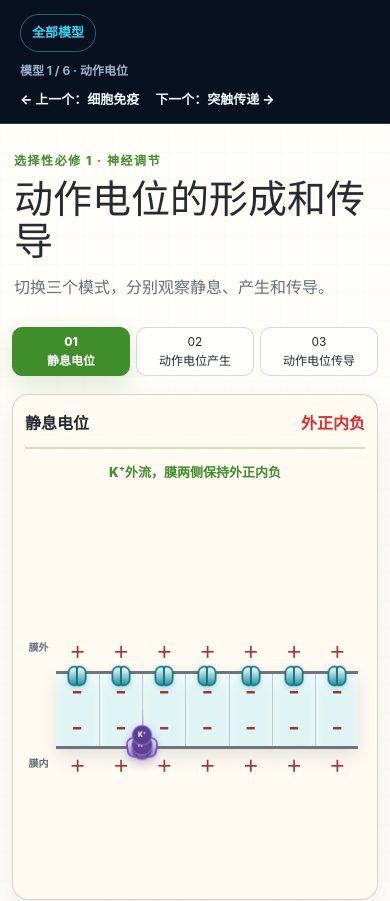
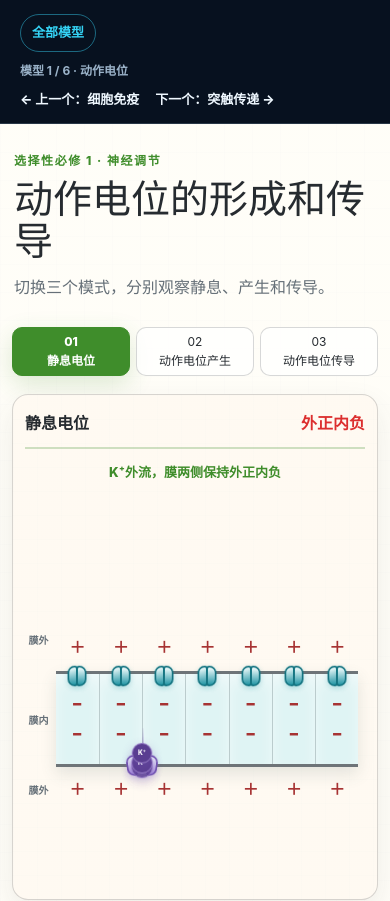
Before and after one commit to Meiosis7/biology-interactive-models, a Next.js app: page /models/action-potential in a window 390 px wide. Shown: the top 901 px of the page. Built offline with nearby package versions, Linux system fonts and the light colour scheme.

Commit message:
fix: clarify membrane compartments

```diff
--- a/components/action-potential/ActionPotentialScene.tsx
+++ b/components/action-potential/ActionPotentialScene.tsx
@@ -49,12 +49,20 @@ export function ActionPotentialScene({
       </p>
 
       <div className="ap-fiber-stage">
-        <span className="ap-compartment-label ap-compartment-label--outside">
-          膜外
-        </span>
-        <span className="ap-compartment-label ap-compartment-label--inside">
-          膜内
-        </span>
+        {([
+          ["outside-top", "膜外"],
+          ["inside", "膜内"],
+          ["outside-bottom", "膜外"],
+        ] as const).map(([compartment, label]) => (
+          <span
+            key={compartment}
+            className={`ap-compartment-label ap-compartment-label--${compartment}`}
+            data-testid="membrane-compartment-label"
+            data-compartment={compartment}
+          >
+            {label}
+          </span>
+        ))}
 
         <div className="ap-fiber" data-testid="shared-fiber">
           {frame.segments.map((segment) => (
--- a/components/action-potential/action-potential.css
+++ b/components/action-potential/action-potential.css
@@ -171,12 +171,16 @@
   font-weight: 750;
 }
 
-.ap-compartment-label--outside {
-  top: calc(47% - 35px);
+.ap-compartment-label--outside-top {
+  top: calc(47% - 42px);
 }
 
 .ap-compartment-label--inside {
-  top: calc(47% + 104px);
+  top: calc(47% + 48px);
+}
+
+.ap-compartment-label--outside-bottom {
+  top: calc(47% + 126px);
 }
 
 .ap-fiber {
@@ -186,7 +190,7 @@
   top: 47%;
   display: grid;
   grid-template-columns: repeat(7, minmax(0, 1fr));
-  height: 96px;
+  height: 108px;
   border-top: 3px solid #6e7478;
   border-right: 0;
   border-bottom: 3px solid #6e7478;
@@ -255,10 +259,10 @@
   transform: translateX(-50%);
 }
 
-.ap-segment-charge--outside-top { top: -29px; }
-.ap-segment-charge--inside-top { top: 10px; }
-.ap-segment-charge--inside-bottom { bottom: 10px; }
-.ap-segment-charge--outside-bottom { bottom: -29px; }
+.ap-segment-charge--outside-top { top: -34px; }
+.ap-segment-charge--inside-top { top: 22px; }
+.ap-segment-charge--inside-bottom { bottom: 22px; }
+.ap-segment-charge--outside-bottom { bottom: -34px; }
 
 .ap-ion-channel {
   --channel-color: #2597a6;
@@ -723,7 +727,7 @@
   .ap-fiber {
     left: 9%;
     right: 2%;
-    height: 78px;
+    height: 96px;
   }
 
   .ap-ion-channel {
@@ -737,12 +741,16 @@
     font-size: 7px;
   }
 
-  .ap-compartment-label--outside {
-    top: calc(47% - 31px);
+  .ap-compartment-label--outside-top {
+    top: calc(47% - 38px);
   }
 
   .ap-compartment-label--inside {
-    top: calc(47% + 85px);
+    top: calc(47% + 42px);
+  }
+
+  .ap-compartment-label--outside-bottom {
+    top: calc(47% + 112px);
   }
 
   .ap-segment-charge {
```
Also changed, not shown: 2 other files (tests, documents, lock files or other folders).
